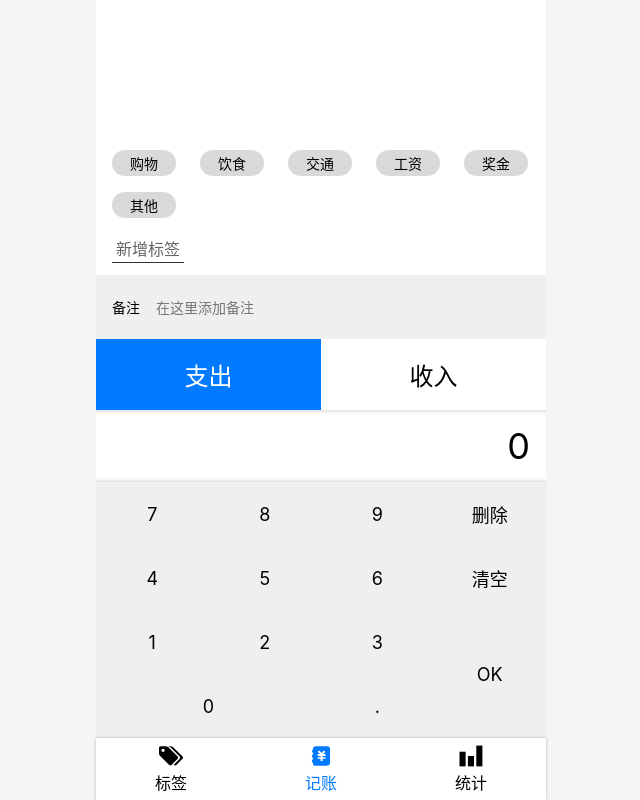
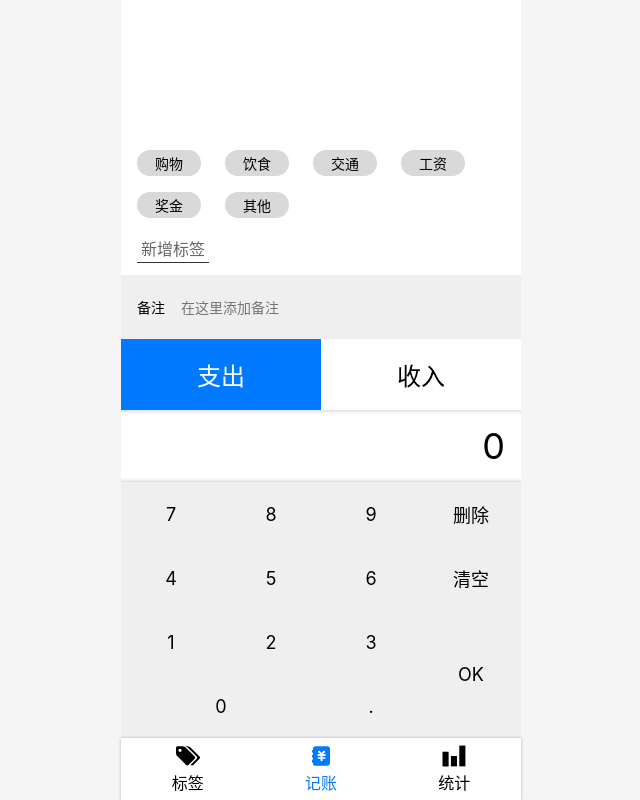
Before and after one commit to jrj444/booknow-react, a React app: page /#/money in a window 1280 px wide. Shown: the whole page, without its empty margins (319-959 px from the left). Built offline with nearby package versions, Linux system fonts and the light colour scheme.

Commit message:
设置页面最大宽度400px

```diff
--- a/src/index.scss
+++ b/src/index.scss
@@ -24,10 +24,6 @@ a {
   outline: none;
 }
 
-button, input {
-  font: inherit;
-}
-
 .clearfix::after {
   content: '';
   display: block;
@@ -50,6 +46,6 @@ body {
   font-family: $font-hei;
   font-size: 16px;
   background: #f5f5f5;
-  max-width: 450px;
+  max-width: 400px;
   margin: 0 auto;
 }
```
